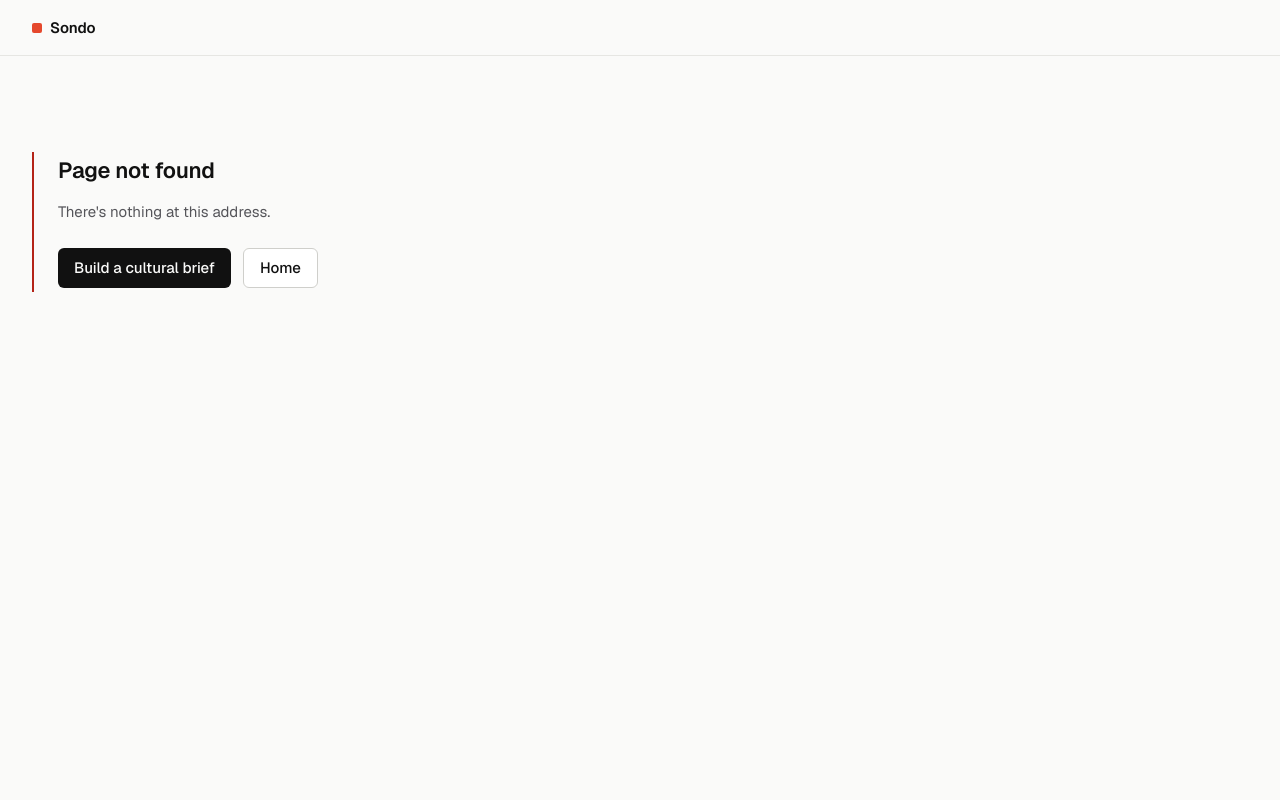
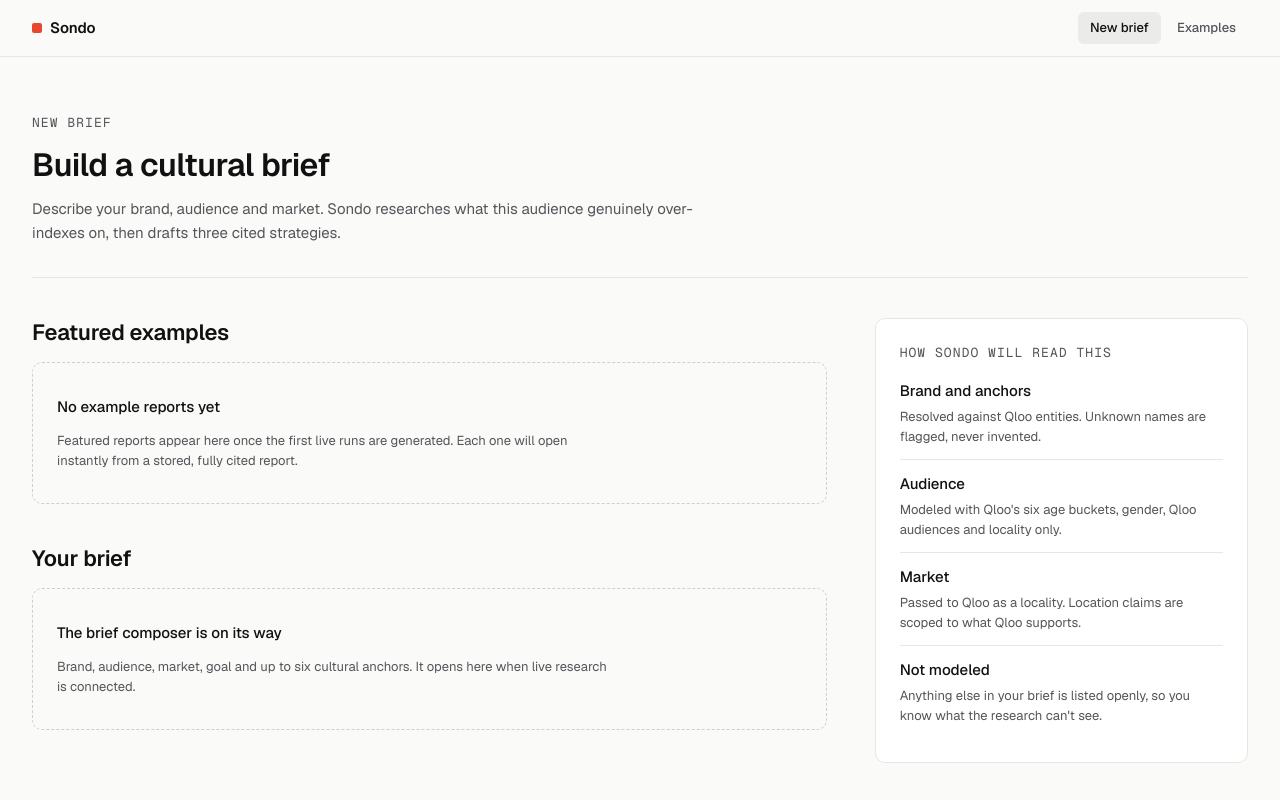
Before and after one commit to lijnati/sondo, a Next.js app: page /new in a window 1280 px wide. Before the commit this address had no page. Shown: the top 800 px of the page. Built offline with nearby package versions, Linux system fonts and the light colour scheme.

Commit message:
feat(product): add new-run and report route shells

```diff
--- /dev/null
+++ b/app/(product)/layout.tsx
@@ -0,0 +1,14 @@
+import { ProductNav } from "@/components/shared/product-nav";
+import { SiteFooter } from "@/components/shared/site-footer";
+
+export default function ProductLayout({ children }: { children: React.ReactNode }) {
+  return (
+    <>
+      <ProductNav />
+      <main id="main" className="flex-1">
+        {children}
+      </main>
+      <SiteFooter />
+    </>
+  );
+}
--- /dev/null
+++ b/app/(product)/new/page.tsx
@@ -0,0 +1,66 @@
+import type { Metadata } from "next";
+
+import { Container, Kicker, PageHeader } from "@/components/shared/layout";
+import { EmptyState } from "@/components/shared/states";
+
+export const metadata: Metadata = { title: "New brief" };
+
+// Composer shell (DESIGN.md §4.2). The form, live "How Sondo will read this" rail and
+// featured examples arrive with the run API (ROADMAP Phase 3); nothing here is wired yet.
+
+const readingSteps = [
+  ["Brand and anchors", "Resolved against Qloo entities. Unknown names are flagged, never invented."],
+  ["Audience", "Modeled with Qloo's six age buckets, gender, Qloo audiences and locality only."],
+  ["Market", "Passed to Qloo as a locality. Location claims are scoped to what Qloo supports."],
+  ["Not modeled", "Anything else in your brief is listed openly, so you know what the research can't see."],
+] as const;
+
+export default function NewBriefPage() {
+  return (
+    <Container className="py-10 md:py-14">
+      <PageHeader
+        kicker="New brief"
+        title="Build a cultural brief"
+        description="Describe your brand, audience and market. Sondo researches what this audience genuinely over-indexes on, then drafts three cited strategies."
+      />
+
+      <div className="grid grid-cols-1 gap-10 pt-10 lg:grid-cols-12 lg:gap-12">
+        <div className="flex flex-col gap-10 lg:col-span-8">
+          <section aria-labelledby="examples-title" id="examples" className="flex scroll-mt-20 flex-col gap-4">
+            <h2 id="examples-title" className="text-h2 font-semibold">
+              Featured examples
+            </h2>
+            <EmptyState
+              title="No example reports yet"
+              description="Featured reports appear here once the first live runs are generated. Each one will open instantly from a stored, fully cited report."
+            />
+          </section>
+
+          <section aria-labelledby="composer-title" className="flex flex-col gap-4">
+            <h2 id="composer-title" className="text-h2 font-semibold">
+              Your brief
+            </h2>
+            <EmptyState
+              title="The brief composer is on its way"
+              description="Brand, audience, market, goal and up to six cultural anchors. It opens here when live research is connected."
+            />
+          </section>
+        </div>
+
+        <aside aria-labelledby="reading-title" className="lg:col-span-4">
+          <div className="flex flex-col gap-4 rounded-md border border-rule bg-surface p-6 lg:sticky lg:top-20">
+            <Kicker id="reading-title">How Sondo will read this</Kicker>
+            <ol className="flex flex-col">
+              {readingSteps.map(([title, body]) => (
+                <li key={title} className="flex flex-col gap-1 border-t border-rule py-3 first:border-t-0 first:pt-0">
+                  <p className="text-body font-medium">{title}</p>
+                  <p className="text-meta text-ink-2 text-pretty">{body}</p>
+                </li>
+              ))}
+            </ol>
+          </div>
+        </aside>
+      </div>
+    </Container>
+  );
+}
--- /dev/null
+++ b/app/(product)/r/[id]/loading.tsx
@@ -0,0 +1,5 @@
+import { ReportSkeleton } from "@/components/shared/report-skeleton";
+
+export default function Loading() {
+  return <ReportSkeleton />;
+}
--- /dev/null
+++ b/app/(product)/r/[id]/not-found.tsx
@@ -0,0 +1,21 @@
+import Link from "next/link";
+
+import { Container } from "@/components/shared/layout";
+import { ErrorState } from "@/components/shared/states";
+import { Button } from "@/components/ui/button";
+
+export default function ReportNotFound() {
+  return (
+    <Container className="py-16 md:py-24">
+      <ErrorState
+        title="Report not found"
+        description="This report link doesn't match a stored report. It may have been mistyped, or the run never completed."
+        actions={
+          <Button asChild>
+            <Link href="/new">Build a cultural brief</Link>
+          </Button>
+        }
+      />
+    </Container>
+  );
+}
--- /dev/null
+++ b/app/(product)/r/[id]/page.tsx
@@ -0,0 +1,14 @@
+import type { Metadata } from "next";
+import { notFound } from "next/navigation";
+
+export const metadata: Metadata = { title: "Report" };
+
+/**
+ * Run → report permalink (DESIGN.md §4.3–4.7). Reports are persisted from Phase 3
+ * (lib/db); until then no id resolves, so every request gets the designed not-found
+ * state. loading.tsx is the Suspense boundary for the runtime `params` access.
+ */
+export default async function ReportPage({ params }: PageProps<"/r/[id]">) {
+  await params;
+  notFound();
+}
```
